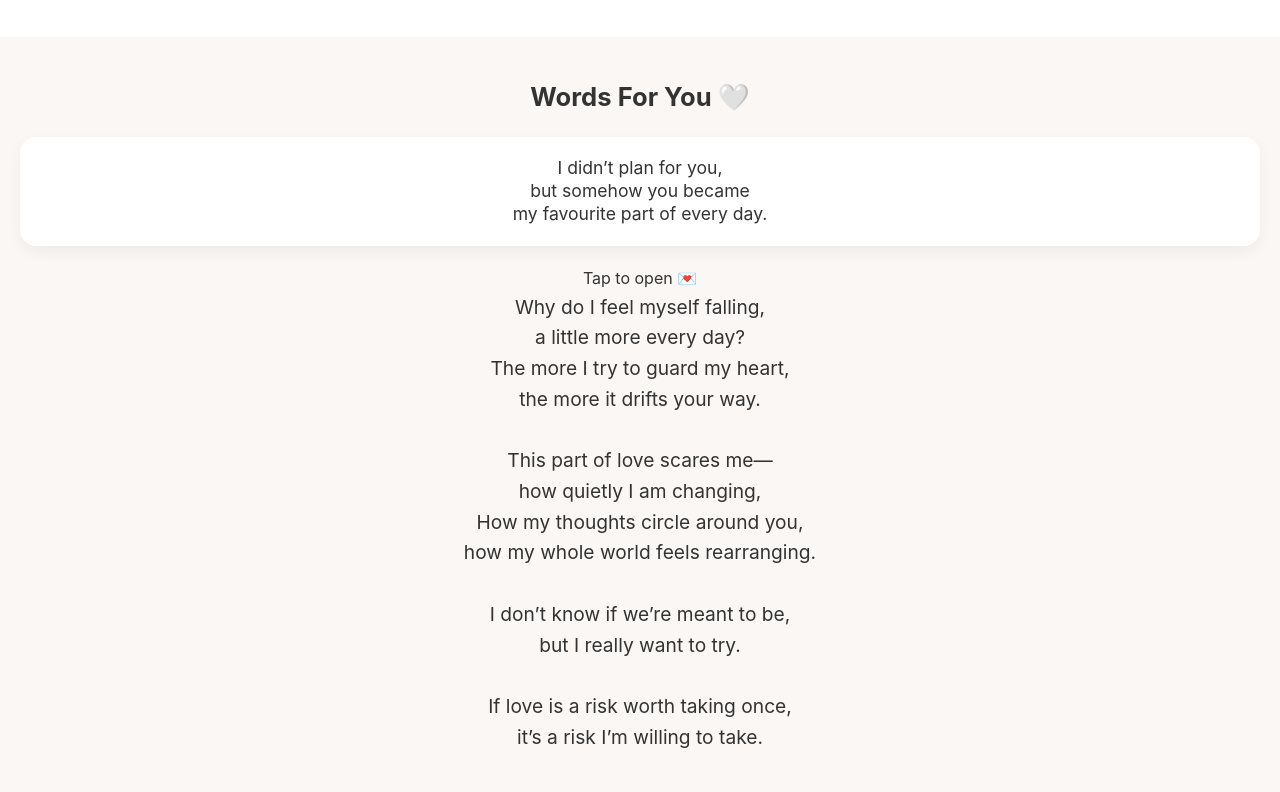
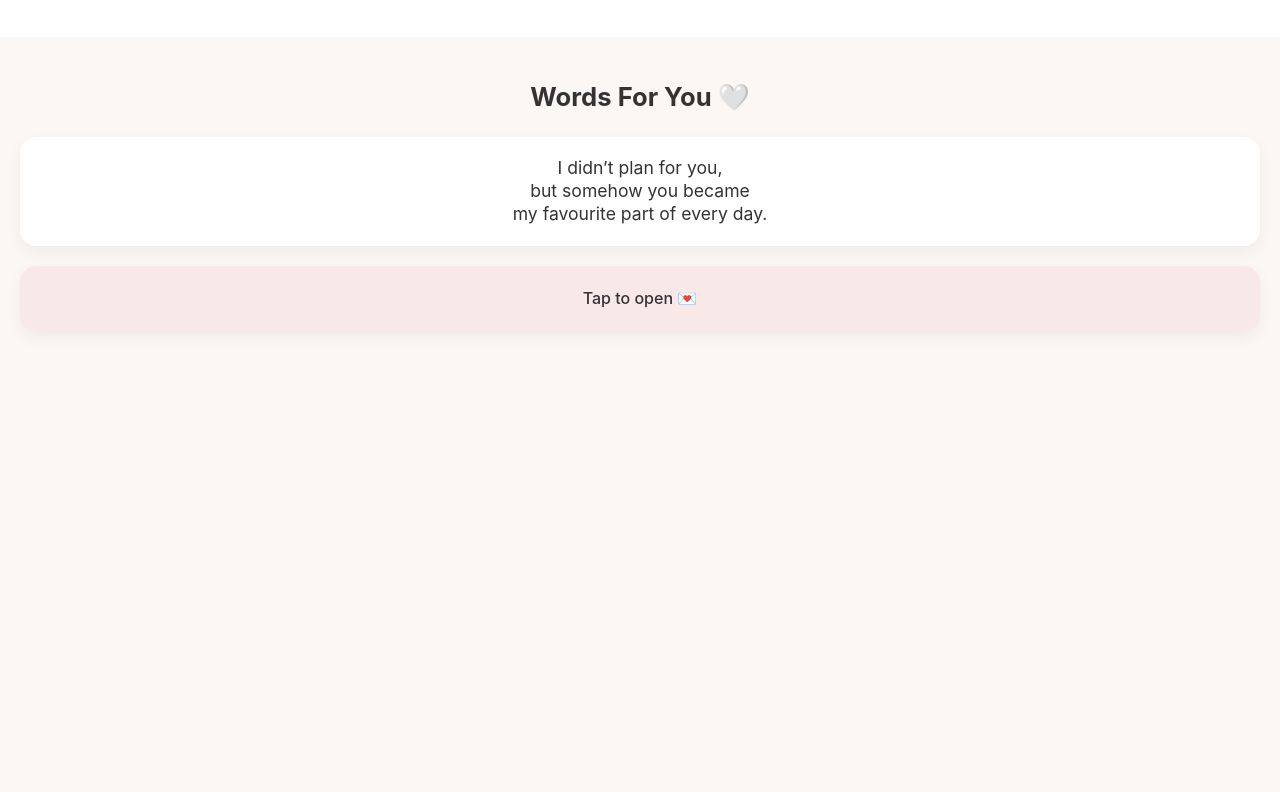
Before and after one commit to jchhatwal7/For-Him, a plain HTML site: page index.html in a window 1280 px wide. Shown: the part 930-1722 px from the top of the page. After the commit the page ends 1322 px from the top, so only its background shows below. Drawn offline with Linux system fonts and the light colour scheme.

Commit message:
Update style.css

```diff
--- a/style.css
+++ b/style.css
@@ -69,3 +69,35 @@ h2 {
   font-size: 1.1rem;
   line-height: 1.3;   /* tighter spacing */
 }
+
+.letter {
+  background: white;
+  border-radius: 16px;
+  overflow: hidden;
+  margin-bottom: 20px;
+  box-shadow: 0 6px 15px rgba(0,0,0,0.05);
+  cursor: pointer;
+  transition: transform 0.3s ease;
+}
+
+.letter:hover {
+  transform: scale(1.02);
+}
+
+.letter-front {
+  padding: 20px;
+  font-weight: 500;
+  background: #f8e8e8;
+}
+
+.letter-content {
+  max-height: 0;
+  overflow: hidden;
+  padding: 0 20px;
+  transition: max-height 0.8s ease, padding 0.5s ease;
+}
+
+.letter.open .letter-content {
+  max-height: 1000px;
+  padding: 20px;
+}
```
